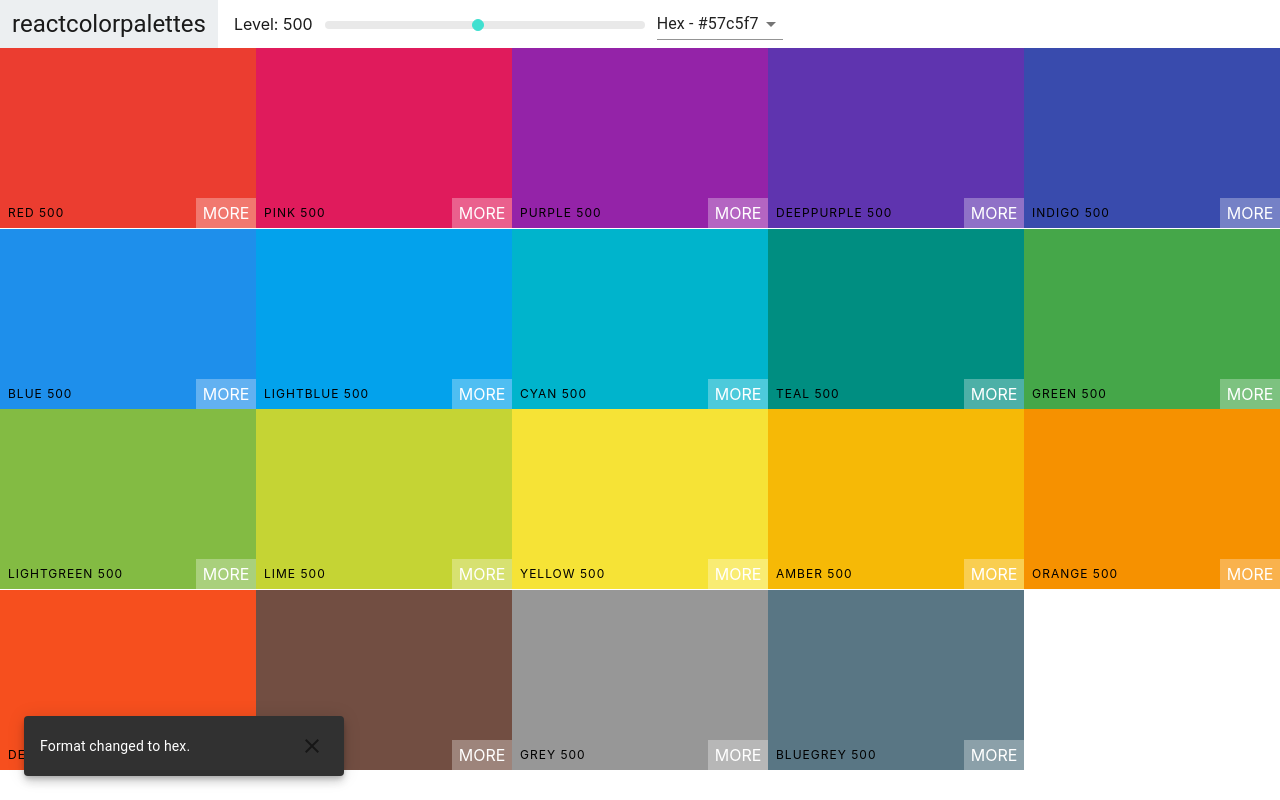
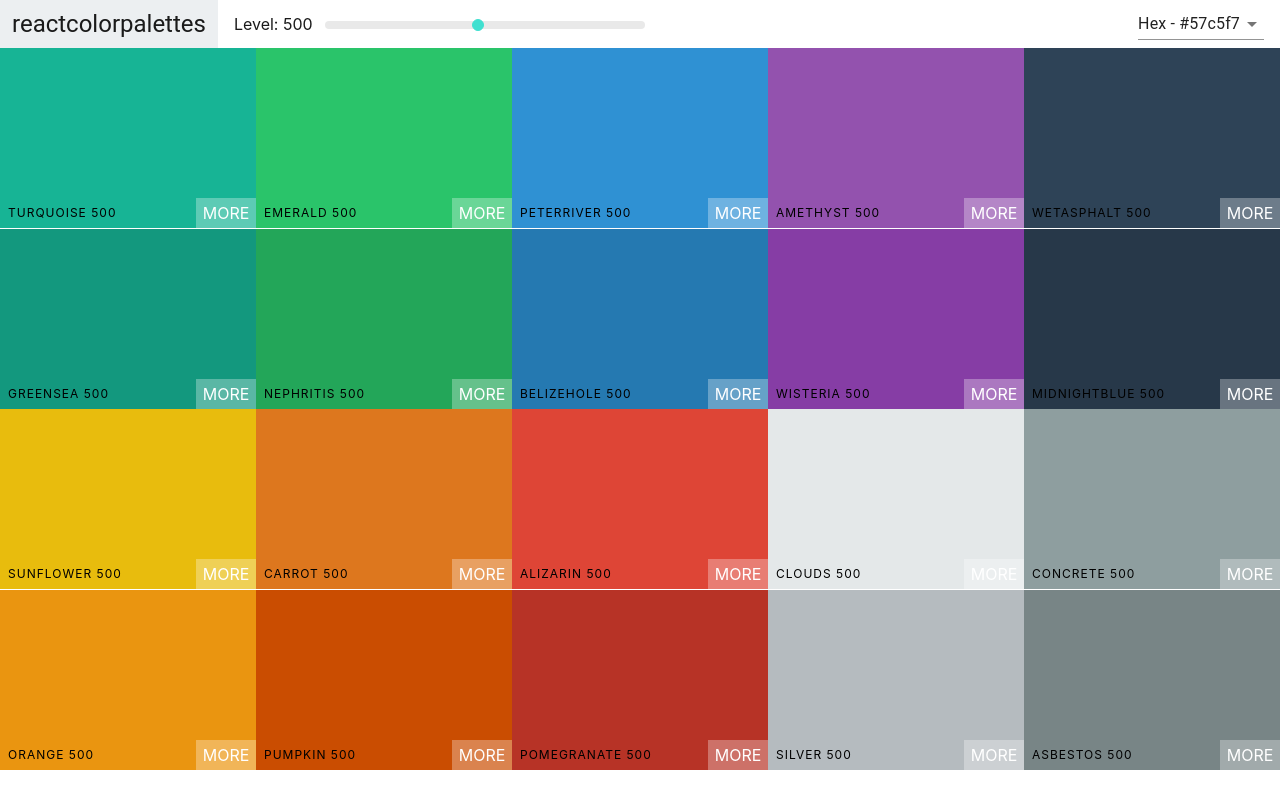
Before and after one commit to yunshine/React-Color-Palettes, a React (Create React App) app: page / in a window 1280 px wide. Built offline with nearby package versions, Linux system fonts and the light colour scheme.

Commit message:
Styled snackbar and connected it to the color format selector

```diff
--- a/src/App.js
+++ b/src/App.js
@@ -10,7 +10,7 @@
   render() {
     return (
       <div className="App">
-        <Palette palette={generatePalette(seedColors[0])}/>
+        <Palette palette={generatePalette(seedColors[1])}/>
 
         {/* <NavLink exact activeClassName="active-link" to="/-something-">-some-text-here-</NavLink> */}
 
--- a/src/Navbar.css
+++ b/src/Navbar.css
@@ -51,3 +51,8 @@
   margin-top: -2px;
   margin-left: -7px;
 }
+
+.select-container {
+  margin-left: auto;
+  margin-right: 1rem;
+}
--- a/src/Navbar.js
+++ b/src/Navbar.js
@@ -12,15 +12,19 @@
 class Navbar extends Component {
   constructor(props) {
     super(props);
-    this.state = { format: "hex", open: true };
-    this.handleChange = this.handleChange.bind(this);
-    // this.changeFormat = this.changeFormat.bind(this);
+    this.state = { format: "hex", open: false };
+    this.handleFormatChange = this.handleFormatChange.bind(this);
+    this.closeSnackbar = this.closeSnackbar.bind(this);
   }
 
-handleChange(e) {
-  this.setState({format: e.target.value});
-  this.props.handleChange(e.target.value);
-}
+  handleFormatChange(e) {
+    this.setState({ format: e.target.value, open: true });
+    this.props.handleChange(e.target.value);
+  }
+
+  closeSnackbar() {
+    this.setState({ open: false });
+  }
 
   render() {
     const { level, changeLevel } = this.props;
@@ -37,7 +41,7 @@
           </div>
         </div>
         <div className="select-container">
-          <Select value={format} onChange={this.handleChange}>
+          <Select value={format} onChange={this.handleFormatChange}>
             <MenuItem value="hex">Hex - #57c5f7</MenuItem>
             <MenuItem value="rgb">RGB - rgb(228,118,214)</MenuItem>
             <MenuItem value="rgba">RGBA - rgb(35,168,145, 1.0)</MenuItem>
@@ -46,11 +50,12 @@
     <Snackbar
       anchorOrigin={{vertical: "bottom", horizontal: "left"}}
       open={this.state.open}
+      onClose={this.closeSnackbar}
       autoHideDuration={2500}
-      message={<span id='message-id'>Format changed to {this.state.format}.</span>}
+      message={<span id='message-id'>Format changed to {format.toUpperCase()}.</span>}
       ContentProps={{"aria-describedby": "message-id"}}
       action={[
-        <IconButton>
+        <IconButton onClick={this.closeSnackbar} color="inherit" key="close" arial-label="close">
           <CloseIcon />
         </IconButton>
       ]} />
```
